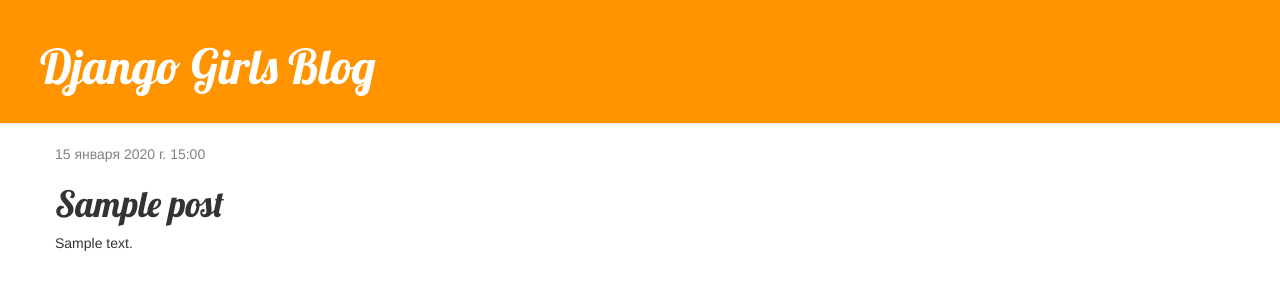
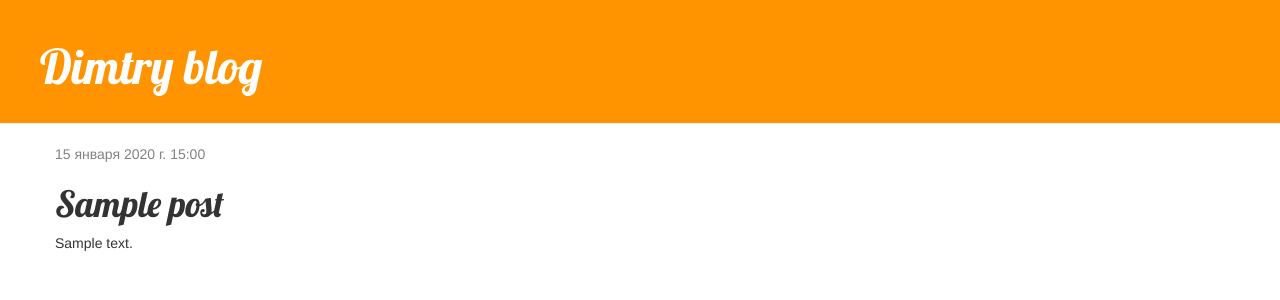
Before and after one commit to Diman4a12/First_project_django, a Django app: page /post/1/ in a window 1280 px wide. Shown: the top 300 px of the page. Run offline with Django 4.2, Linux system fonts and the light colour scheme; tables that the repository leaves empty hold one stand-in row (values such as "Sample post"); some libraries are stand-ins or nearby versions.

Commit message:
post detail

```diff
--- a/blog/templates/blog/base.html
+++ b/blog/templates/blog/base.html
@@ -12,7 +12,7 @@
     <body>
         <body>
             <div class="page-header">
-                <h1><a href="/">Django Girls Blog</a></h1>
+                <h1><a href="/">Dimtry blog</a></h1>
             </div>
             <div class="content container">
                 <div class="row">
```
